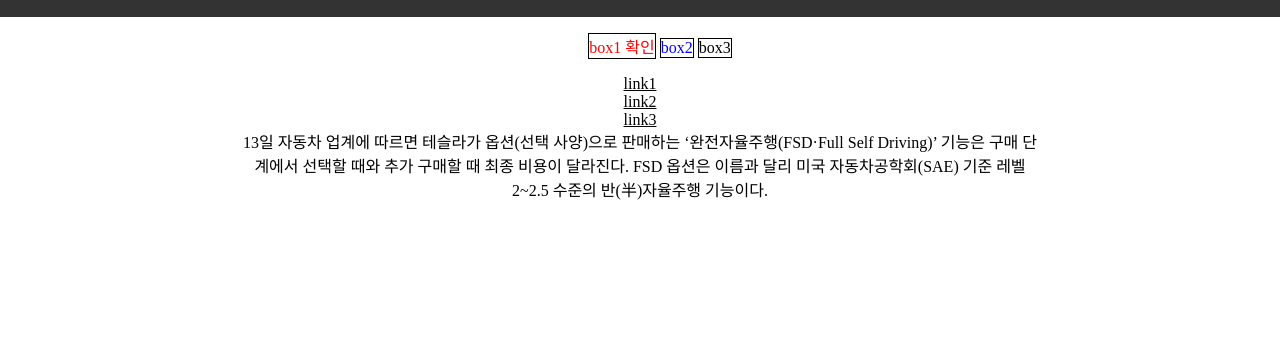
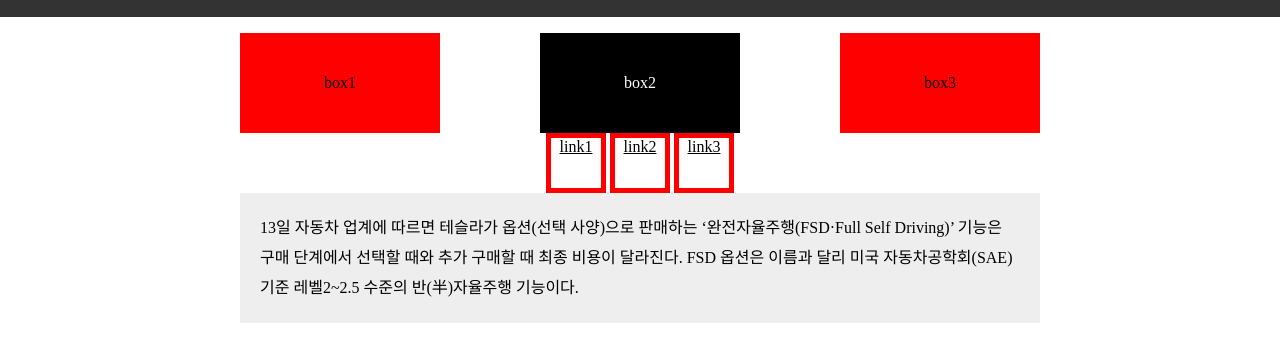
Before and after one commit to ridohyun/jungle-1, a plain HTML site: page class_2/2_selector.html in a window 1280 px wide. Shown: the part 60-422 px from the top of the page. Drawn offline with Linux system fonts and the light colour scheme.

Commit message:
display and selector

```diff
--- a/class_2/2_selector.html
+++ b/class_2/2_selector.html
@@ -16,11 +16,84 @@
 
 			.container{width:800px; margin:0 auto;text-align:center}
 
-			.section.box ul li{display: inline-block;}
+			/* .section.box ul li{display: inline-block;}
 			.section.box ul li:first-child{color:red;}
 			.section.box ul li:nth-child(2){color:blue;}
-			.section.box ul > *{border: 1px solid #000;} /*ul하위 모든 요소 선택*/
+			.section.box ul > *{border: 1px solid #000;}
+			.section.box > ul{border: 4px solid green;}
+
+			.section.box ul li:before{ /*가상선택자 - 불필요한 태그를 사용하지 않아도 됨
+				content: '';
+				display: inline-block;
+				width: 3px;
+				height: 3px;
+				background: red;
+				vertical-align: middle;
+				margin-top: -2px;
+			}
+
+			.section.box ul li:after{ /*가상선택자
+				content: "!";
+			}
+
+			.section.box ul:hover{
+				background-color: #999;
+			}
+			section.link div a:hover{
+				font-weight: 900;
+			} */
+
+			/* box */
+			.section.box:after{
+				content: '';
+				display: block;
+				clear: both;
+			}
+			.section.box ul{
+				padding: 0;
+			}
+			.section.box .box{
+				width: 200px;
+				height: 100px;
+				background-color: #ff0000;
+				float: left;
+				list-style: none;
+				line-height: 100px;
+			}
+			.section.box .box + .box{
+				margin-left: 100px;
+			}
+			.section.box .box:hover{
+				background: green;
+			}
+			.section.box .box:nth-child(2){
+				background: black;
+				color: #fff;
+			}
+
+			/* link */
+			.section.link > div{
+				display: inline-block;
+				width: 50px;
+				height: 50px;
+				border: 5px solid #ff0000;
+			}
+
+			/* txt */
+			.section.txt{
+				background: #eee;
+				text-align: left;
+				padding: 20px;
+				line-height: 30px; /*행간*/
+			}
+
+
+
+
+
+
 		</style>
+
 
   </head>
   <body>
@@ -32,7 +105,6 @@
 					<ul>
 						<li class="box">
 							box1
-							<span>확인</span>
 						</li>
 						<li class="box">
 							box2
```
Also changed, not shown: class_2/1_display.html (+54 -4 lines).
